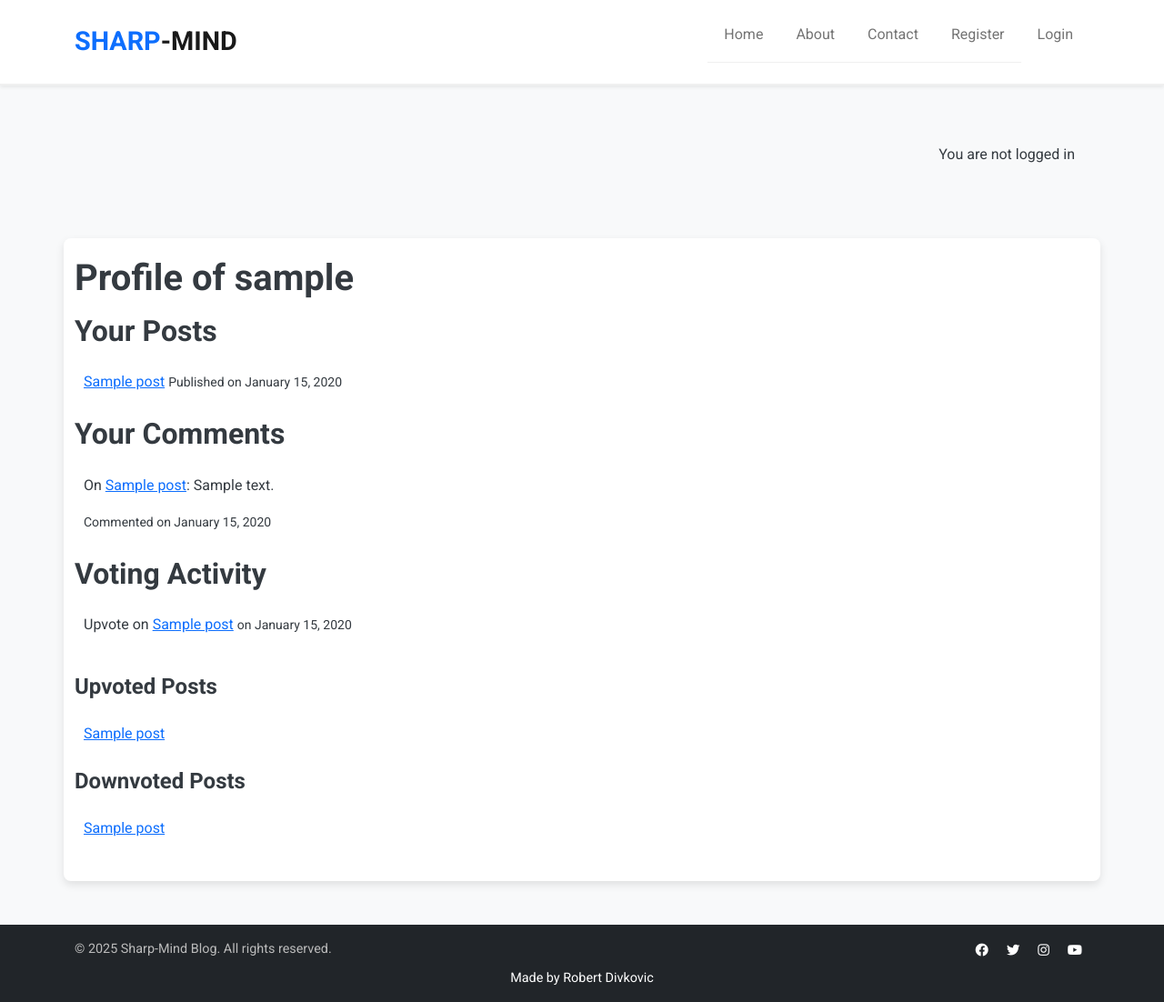
After one commit to RobertDivkovic/Sharp-Mind, a Django app: a page that uses templates/base.html in a window 1280 px wide. The commit adds this page. Shown: the whole page at 91% size. Run offline with Django 4.2, Linux system fonts and the light colour scheme; tables that the repository leaves empty hold one stand-in row (values such as "Sample post"); parts of the project's set-up code (start-up, migrations or seed data) failed here and were passed over.

Commit message:
Implemented voting functionality for posts, including upvote and downvote features with dynamic vote count updates

```diff
--- a/news/models.py
+++ b/news/models.py
@@ -16,6 +16,8 @@ class Post(models.Model):
     created_on = models.DateTimeField(auto_now_add=True)
     status = models.IntegerField(choices=STATUS, default=0)
     excerpt = models.TextField(blank=True)
+    upvotes = models.ManyToManyField(User, related_name="upvoted_posts", blank=True)
+    downvotes = models.ManyToManyField(User, related_name="downvoted_posts", blank=True)
 
     class Meta:
         ordering = ["-created_on"]
@@ -25,6 +27,12 @@ class Post(models.Model):
 
     def get_absolute_url(self):
         return f'/{self.slug}/'
+
+    def total_upvotes(self):
+        return self.upvotes.count()
+
+    def total_downvotes(self):
+        return self.downvotes.count()
 
 class Comment(models.Model):
     post = models.ForeignKey(
@@ -48,3 +56,17 @@ class Comment(models.Model):
         if self.user:
             return f"Comment by {self.user.username} on {self.post}"
         return f"Comment by {self.author} on {self.post}"
+
+class Vote(models.Model):
+    VOTE_CHOICES = (
+        (1, "Upvote"),
+        (-1, "Downvote"),
+    )
+
+    user = models.ForeignKey(User, on_delete=models.CASCADE, related_name="votes")
+    post = models.ForeignKey('Post', on_delete=models.CASCADE, related_name="votes")
+    vote = models.SmallIntegerField(choices=VOTE_CHOICES)
+    created_on = models.DateTimeField(auto_now_add=True)
+
+    class Meta:
+        unique_together = ('user', 'post')  # A user can vote only once per post
--- /dev/null
+++ b/news/templates/news/profile.html
@@ -0,0 +1,59 @@
+{% extends "base.html" %}
+{% block title %}Profile of {{ profile_user.username }}{% endblock %}
+
+{% block content %}
+<h1>Profile of {{ profile_user.username }}</h1>
+
+<h2>Your Posts</h2>
+<ul>
+    {% for post in user_posts %}
+        <li>
+            <a href="{{ post.get_absolute_url }}">{{ post.title }}</a>
+            <small>Published on {{ post.created_on|date:"F j, Y" }}</small>
+        </li>
+    {% empty %}
+        <p>You haven't published any posts yet.</p>
+    {% endfor %}
+</ul>
+
+<h2>Your Comments</h2>
+<ul>
+    {% for comment in user_comments %}
+        <li>
+            <p>On <a href="{{ comment.post.get_absolute_url }}">{{ comment.post.title }}</a>: {{ comment.body }}</p>
+            <small>Commented on {{ comment.created_on|date:"F j, Y" }}</small>
+        </li>
+    {% empty %}
+        <p>You haven't commented on any posts yet.</p>
+    {% endfor %}
+</ul>
+
+<h2>Voting Activity</h2>
+<ul>
+    {% for vote in user_votes %}
+        <li>
+            <p>
+                {{ vote.get_vote_display }} on
+                <a href="{{ vote.post.get_absolute_url }}">{{ vote.post.title }}</a>
+                <small>on {{ vote.created_on|date:"F j, Y" }}</small>
+            </p>
+        </li>
+    {% empty %}
+        <p>You haven't voted on any posts yet.</p>
+    {% endfor %}
+</ul>
+
+<h3>Upvoted Posts</h3>
+<ul>
+    {% for post in upvoted_posts %}
+        <li><a href="{{ post.get_absolute_url }}">{{ post.title }}</a></li>
+    {% endfor %}
+</ul>
+
+<h3>Downvoted Posts</h3>
+<ul>
+    {% for post in downvoted_posts %}
+        <li><a href="{{ post.get_absolute_url }}">{{ post.title }}</a></li>
+    {% endfor %}
+</ul>
+{% endblock %}
--- a/news/urls.py
+++ b/news/urls.py
@@ -1,7 +1,7 @@
 from . import views
 from django.urls import path
 from django.contrib.auth.decorators import login_required
-from .views import PostList, PostDetail, PostsByAuthor, CommentUpdateView, CommentDeleteView
+from .views import PostList, PostDetail, PostsByAuthor, CommentUpdateView, CommentDeleteView, ProfileView, PostVoteView
 
 urlpatterns = [
     path('', views.PostList.as_view(), name='home'),  # Homepage URL
@@ -9,4 +9,6 @@ urlpatterns = [
     path('author/<str:username>/', login_required(PostsByAuthor.as_view()), name='posts-by-author'),  # Author posts view restricted to logged-in users
     path('comment/edit/<int:pk>/', CommentUpdateView.as_view(), name='comment-edit'),
     path('comment/delete/<int:pk>/', CommentDeleteView.as_view(), name='comment-delete'),
+    path('profile/<str:username>/', ProfileView.as_view(), name='profile'),
+    path('post/vote/<int:post_id>/', PostVoteView.as_view(), name='post-vote'),
 ]
--- a/news/views.py
+++ b/news/views.py
@@ -6,8 +6,13 @@ from django.contrib.auth.models import User
 from django.contrib.auth.mixins import LoginRequiredMixin, UserPassesTestMixin
 from django.contrib import messages
 from django.utils.timezone import now  # Corrected timezone import
-from .models import Post, Comment
+from .models import Post, Comment, Vote
 from .forms import CommentForm
+from django.views import View
+from django.http import JsonResponse
+from django.views.decorators.csrf import csrf_exempt
+from django.utils.decorators import method_decorator
+import json
 
 # Post List View
 class PostList(generic.ListView):
@@ -47,6 +52,22 @@ class PostDetail(FormMixin, generic.DetailView):
         messages.success(request, "Your comment has been submitted successfully!")
         return redirect('post-detail', slug=self.object.slug)  # Redirect to the same post
         return self.form_invalid(form)
+
+# Profile View
+class ProfileView(generic.TemplateView):
+    template_name = "news/profile.html"
+
+    def get_context_data(self, **kwargs):
+        username = self.kwargs.get('username')
+        user = get_object_or_404(User, username=username)
+        context = super().get_context_data(**kwargs)
+        context['profile_user'] = user
+        context['user_posts'] = Post.objects.filter(author=user)
+        context['user_comments'] = Comment.objects.filter(user=user)
+        context['user_votes'] = Vote.objects.filter(user=user)
+        context['upvoted_posts'] = Post.objects.filter(upvotes=user)
+        context['downvoted_posts'] = Post.objects.filter(downvotes=user)
+        return context
 
 # Posts By Author View
 class PostsByAuthor(generic.ListView):
@@ -114,3 +135,37 @@ class CommentDeleteView(LoginRequiredMixin, UserPassesTestMixin, DeleteView):
     def test_func(self):
         comment = self.get_object()
         return self.request.user == comment.user
+
+from django.http import JsonResponse
+from django.views.decorators.csrf import csrf_exempt
+from django.utils.decorators import method_decorator
+import json
+
+class PostVoteView(LoginRequiredMixin, View):
+    @method_decorator(csrf_exempt)  # Exempt CSRF for now if necessary
+    def post(self, request, *args, **kwargs):
+        try:
+            post = get_object_or_404(Post, id=self.kwargs['post_id'])
+            data = json.loads(request.body)  # Parse JSON request body
+            vote_type = data.get('vote_type')  # Extract vote type
+
+            if vote_type == 'upvote':
+                # Handle upvote logic
+                if post.downvotes.filter(id=request.user.id).exists():
+                    post.downvotes.remove(request.user)
+                post.upvotes.add(request.user)
+            elif vote_type == 'downvote':
+                # Handle downvote logic
+                if post.upvotes.filter(id=request.user.id).exists():
+                    post.upvotes.remove(request.user)
+                post.downvotes.add(request.user)
+            else:
+                return JsonResponse({'error': 'Invalid vote type'}, status=400)
+
+            # Return updated vote counts
+            return JsonResponse({
+                'total_upvotes': post.upvotes.count(),
+                'total_downvotes': post.downvotes.count(),
+            })
+        except Exception as e:
+            return JsonResponse({'error': str(e)}, status=500)
--- a/static/js/script.js
+++ b/static/js/script.js
@@ -1 +1,34 @@
-console.log("Holy smokes, life is awesome!");
+document.querySelectorAll('.vote-button').forEach(button => {
+    button.addEventListener('click', () => {
+        const postId = button.getAttribute('data-post-id');
+        const voteType = button.getAttribute('data-vote-type');
+
+        // Get the CSRF token from the meta tag
+        const csrfToken = document.querySelector('meta[name="csrf-token"]').getAttribute('content');
+
+        fetch(`/post/vote/${postId}/`, {
+            method: 'POST',
+            headers: {
+                'Content-Type': 'application/json',
+                'X-CSRFToken': csrfToken // Include the CSRF token in the headers
+            },
+            body: JSON.stringify({ vote_type: voteType })
+        })
+        .then(response => {
+            if (!response.ok) {
+                throw new Error(`HTTP error! status: ${response.status}`);
+            }
+            return response.json();
+        })
+        .then(data => {
+            document.querySelector('.vote-button[data-vote-type="upvote"]').innerHTML =
+                `Upvote (${data.total_upvotes})`;
+            document.querySelector('.vote-button[data-vote-type="downvote"]').innerHTML =
+                `Downvote (${data.total_downvotes})`;
+        })
+        .catch(error => {
+            console.error('Error during voting:', error);
+            alert('An error occurred while processing your vote.');
+        });
+    });
+});
--- a/templates/base.html
+++ b/templates/base.html
@@ -30,6 +30,8 @@
 
     <!-- Custom Styles -->
     <link rel="stylesheet" href="{% static 'css/styles.css' %}">
+    <!-- CSRF Token-->
+    <meta name="csrf-token" content="{{ csrf_token }}">
 </head>
 
 <body class="d-flex flex-column h-100 bg-light">
@@ -58,6 +60,10 @@
                         <a class="nav-link" href="#">Contact</a>
                     </li>
                     {% if user.is_authenticated %}
+                    <li class="nav-item">
+                        <a class="nav-link {% if request.resolver_match.url_name == 'profile' %}active{% endif %}"
+                            href="{% url 'profile' user.username %}">Profile</a>
+                    </li>
                     <li class="nav-item">
                         <a class="nav-link {% if request.resolver_match.url_name == 'account_logout' %}active{% endif %}"
                             href="{% url 'account_logout' %}">Logout</a>
```
Also changed, not shown: news/templates/news/post_detail.html (+17 -8 lines), news/migrations/0006_vote.py (added), news/migrations/0007_post_downvotes_post_upvotes.py (added).
